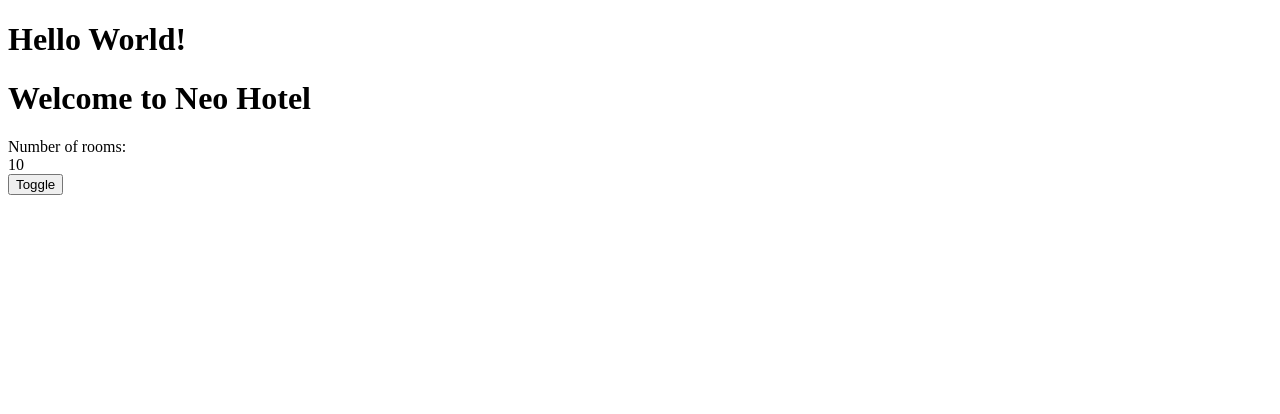
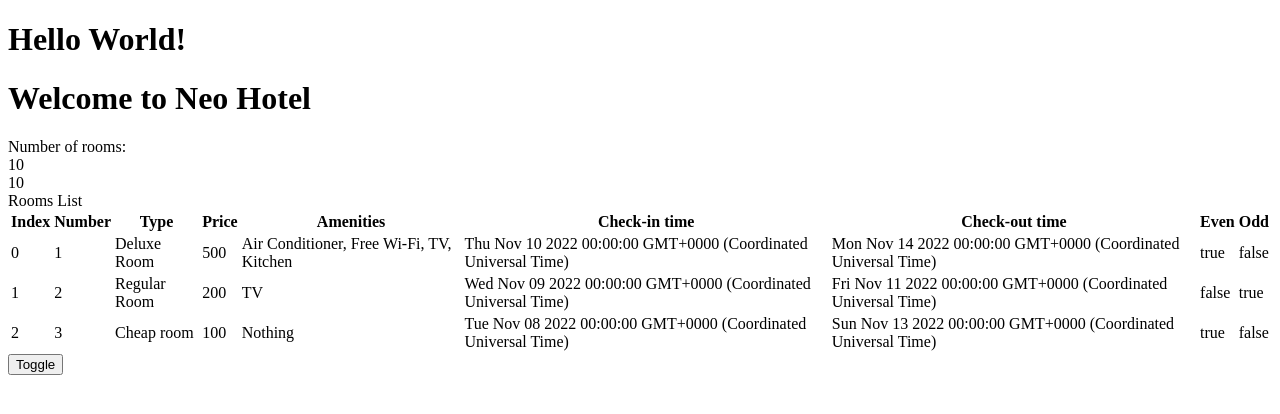
Before and after one commit to neolight1010/hotel-inventory, an Angular app: page / in a window 1280 px wide. Shown: the top 414 px of the page. Built offline with nearby package versions, Linux system fonts and the light colour scheme.

Commit message:
Implement initial rooms component

```diff
--- a/src/app/rooms/rooms.component.html
+++ b/src/app/rooms/rooms.component.html
@@ -5,4 +5,36 @@
   <div [innerText]="numberOfRooms"></div>
 </div>
 
+{{ rooms.availableRooms }}
+
+<div *ngIf="rooms.availableRooms > 0">
+  Rooms List
+
+  <table>
+    <tr>
+      <th>Index</th>
+      <th>Number</th>
+      <th>Type</th>
+      <th>Price</th>
+      <th>Amenities</th>
+      <th>Check-in time</th>
+      <th>Check-out time</th>
+      <th>Even</th>
+      <th>Odd</th>
+    </tr>
+
+    <tr *ngFor="let room of roomList; let e = even; let o = odd; let i = index">
+      <td>{{ i }}</td>
+      <td>{{ room.roomNumber }}</td>
+      <td>{{ room.roomType }}</td>
+      <td>{{ room.price }}</td>
+      <td>{{ room.amenities }}</td>
+      <td>{{ room.checkInTime }}</td>
+      <td>{{ room.checkOutTime }}</td>
+      <td>{{ e }}</td>
+      <td>{{ o }}</td>
+    </tr>
+  </table>
+</div>
+
 <button (click)="toggle()">Toggle</button>
--- a/src/app/rooms/rooms.component.ts
+++ b/src/app/rooms/rooms.component.ts
@@ -1,4 +1,5 @@
 import { Component, OnInit } from "@angular/core";
+import { Room, Rooms } from "./rooms";
 
 @Component({
   selector: "hia-rooms",
@@ -8,6 +9,42 @@ import { Component, OnInit } from "@angular/core";
 export class RoomsComponent implements OnInit {
   hotelName = "Neo Hotel";
   numberOfRooms = 10;
+
+  rooms: Rooms = {
+    totalRooms: 20,
+    availableRooms: 10,
+    bookedRooms: 5,
+  };
+
+  roomList: Room[] = [
+    {
+      roomNumber: 1,
+      roomType: "Deluxe Room",
+      amenities: "Air Conditioner, Free Wi-Fi, TV, Kitchen",
+      price: 500,
+      photo: "",
+      checkInTime: new Date("11/10/2022"),
+      checkOutTime: new Date("11/14/2022"),
+    },
+    {
+      roomNumber: 2,
+      roomType: "Regular Room",
+      amenities: "TV",
+      price: 200,
+      photo: "",
+      checkInTime: new Date("11/9/2022"),
+      checkOutTime: new Date("11/11/2022"),
+    },
+    {
+      roomNumber: 3,
+      roomType: "Cheap room",
+      amenities: "Nothing",
+      price: 100,
+      photo: "",
+      checkInTime: new Date("11/8/2022"),
+      checkOutTime: new Date("11/13/2022"),
+    },
+  ];
 
   hideRooms = false;
 
--- /dev/null
+++ b/src/app/rooms/rooms.ts
@@ -0,0 +1,16 @@
+export interface Rooms {
+  totalRooms: number;
+  availableRooms: number;
+  bookedRooms: number;
+}
+
+export interface Room {
+  roomNumber: number;
+  roomType: string;
+  amenities: string;
+  price: number;
+  photo: string;
+
+  checkInTime: Date;
+  checkOutTime: Date;
+}
```
